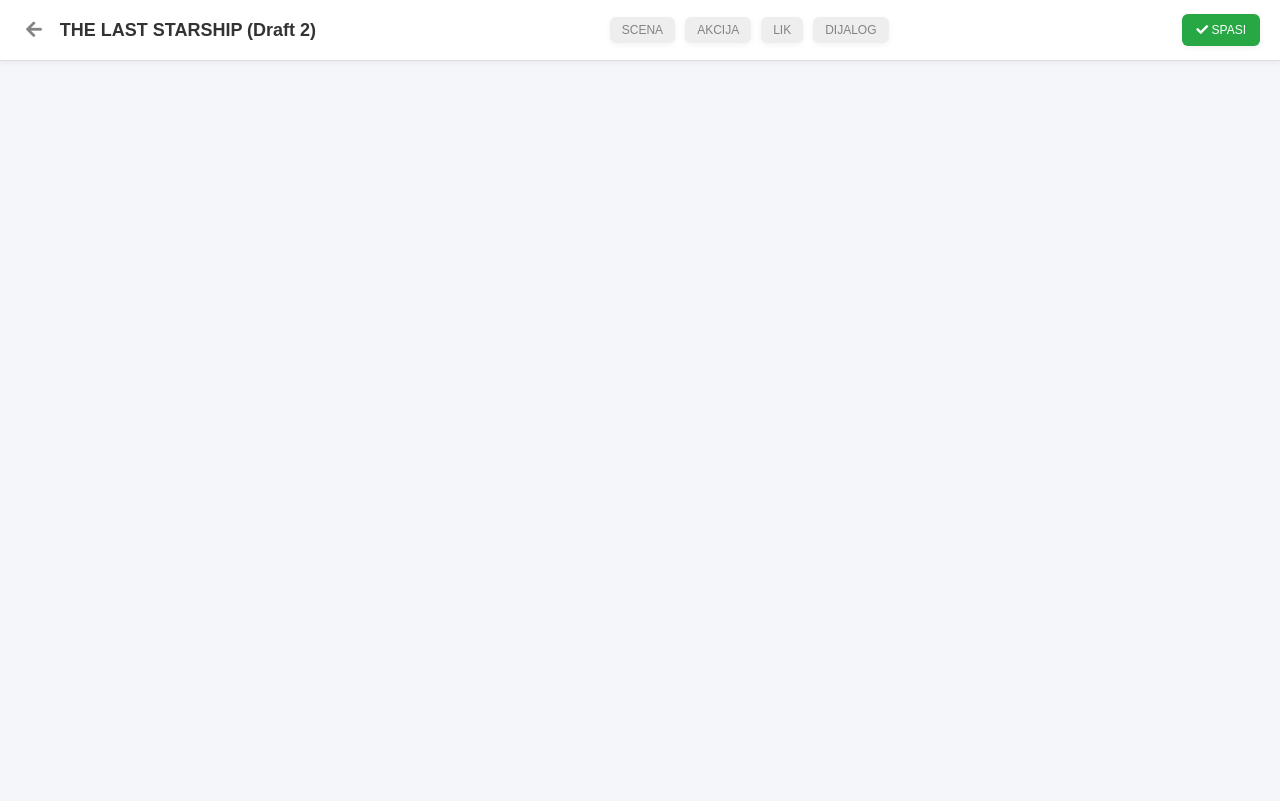
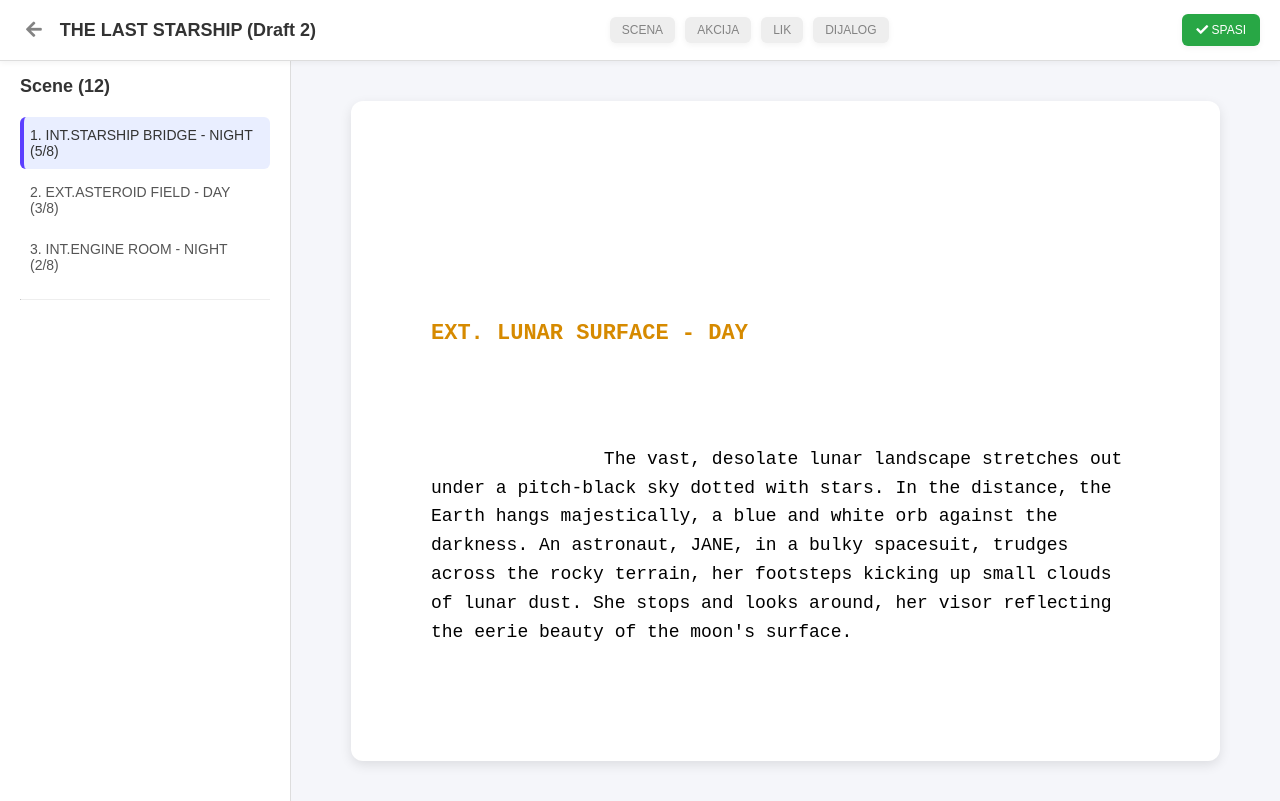
Before and after one commit to aminamemiic/ScenarijPro, a plain HTML site: page html/writing.html in a window 1280 px wide. Drawn offline with Linux system fonts and the light colour scheme.

Commit message:
uradjen editor

```diff
--- a/css/writing.css
+++ b/css/writing.css
@@ -1,6 +1,7 @@
 html {
     background-color: #f5f6fa;
     font-family: 'Poppins', sans-serif;
+    height: 100%;
 }
 
 html, body {
@@ -23,6 +24,7 @@ html, body {
 
 .layout {
     display: flex;
+    min-height: calc(100vh - 60px);
 }
 
 .nav-lijevo {
@@ -62,7 +64,7 @@ html, body {
 }
 
 .opcija:hover {
-    background-color: #d8dadf;
+    background-color: #f0f0f0;
 }
 
 .nav-desno {
@@ -79,8 +81,117 @@ html, body {
     padding: 9px 14px;
     cursor: pointer;
     box-shadow: 0 2px 6px rgba(0, 0, 0, 0.05);
+    transition: background-color 0.2s ease;
 }
 
 #spremi:hover {
-    background-color: #23963d;
+    background-color: #218838;
 }
+
+.sidebar {
+    width: 250px;
+    background-color: white;
+    border-right: 1px solid #ddd;
+    padding: 5px 20px;
+}
+
+.sidebar .naslov-scena {
+    font-size: 18px;
+    color: #333;
+    font-weight: bold;
+    margin: 10px 0;
+}
+
+.sidebar .scene-lista {
+    list-style: none;
+    padding: 0;
+    margin-top: 20px;
+}
+
+.sidebar .scene-lista li {
+    padding: 10px 10px;
+    border-radius: 6px;
+    cursor: pointer;
+    color: #555;
+    font-size: 14px;
+    margin: 5px 0;
+}
+
+.sidebar .scene-lista li:hover {
+    background-color: rgb(237, 242, 255);
+    border-left: #7d67ff 4px solid;
+    padding-left: 6px;
+    color: #2d2d2d;
+}
+
+.sidebar .scene-lista li.aktivna {
+    background-color: #e9eeff;
+    color: #333;
+    border-left: 4px solid #5B3FFF;
+    padding-left: 6px;
+}
+
+hr {
+    border-top: 1px #333;
+}
+
+@media (max-width: 750px) {
+    .layout {
+        flex-direction: column;
+    }
+
+    .sidebar {
+        width: 100%;
+        height: auto;
+    }
+
+    .nav-centar {
+        flex-wrap: wrap;
+        gap: 6px;
+    }
+
+    .opcija {
+        flex: 1 1 45%;
+    }
+
+    #spremi {
+        margin-left: auto;
+        margin-top: 8px;
+    }
+}
+
+.editor {
+    flex: 1;
+    margin: 40px 60px;
+    background-color: #fff;
+    box-sizing: border-box;
+    height: auto;
+    border-radius: 12px;
+    box-shadow: 0 4px 12px rgba(0, 0, 0, 0.1);
+    padding: 20px 80px;
+    padding-top: 200px;
+    font-family:"Courier New", "Courier new", monospace;
+}
+
+.editor .naslov-skripte {
+    font-size: 22px;
+    font-weight: bold;
+    color: #d68a00;
+    margin: 20px 0;
+}
+
+.editor .tekst-skripte {
+    padding-top: 50px;
+    font-size: 18px;
+    line-height: 1.6;
+    color: black;
+    white-space: pre-wrap;
+}
+
+.editor .tekst-skripte p {
+    margin-bottom: 1.5em;
+}
+
+.editor .tekst-skripte p:last-child {
+    margin-bottom: 0;
+}
--- a/html/writing.html
+++ b/html/writing.html
@@ -32,5 +32,24 @@
 
     </header>
 
+    <div class="layout">
+        <aside class="sidebar">
+            <h3 class="naslov-scena">Scene (12)</h3>
+            <ul class="scene-lista">
+                <li class="scena aktivna">1. INT.STARSHIP BRIDGE - NIGHT <br> (5/8)</li>
+                <li class="scena">2. EXT.ASTEROID FIELD - DAY <br> (3/8)</li>
+                <li class="scena">3. INT.ENGINE ROOM - NIGHT <br> (2/8)</li>
+            </ul>
+            <hr>
+        </aside>
+
+        <main class="editor">
+            <h3 class="naslov-skripte">EXT. LUNAR SURFACE - DAY</h3>
+            <p class="tekst-skripte">
+                The vast, desolate lunar landscape stretches out under a pitch-black sky dotted with stars. In the distance, the Earth hangs majestically, a blue and white orb against the darkness. An astronaut, JANE, in a bulky spacesuit, trudges across the rocky terrain, her footsteps kicking up small clouds of lunar dust. She stops and looks around, her visor reflecting the eerie beauty of the moon's surface.
+            </p>
+        </main>
+    </div>
+
 </body>
 </html>
```
